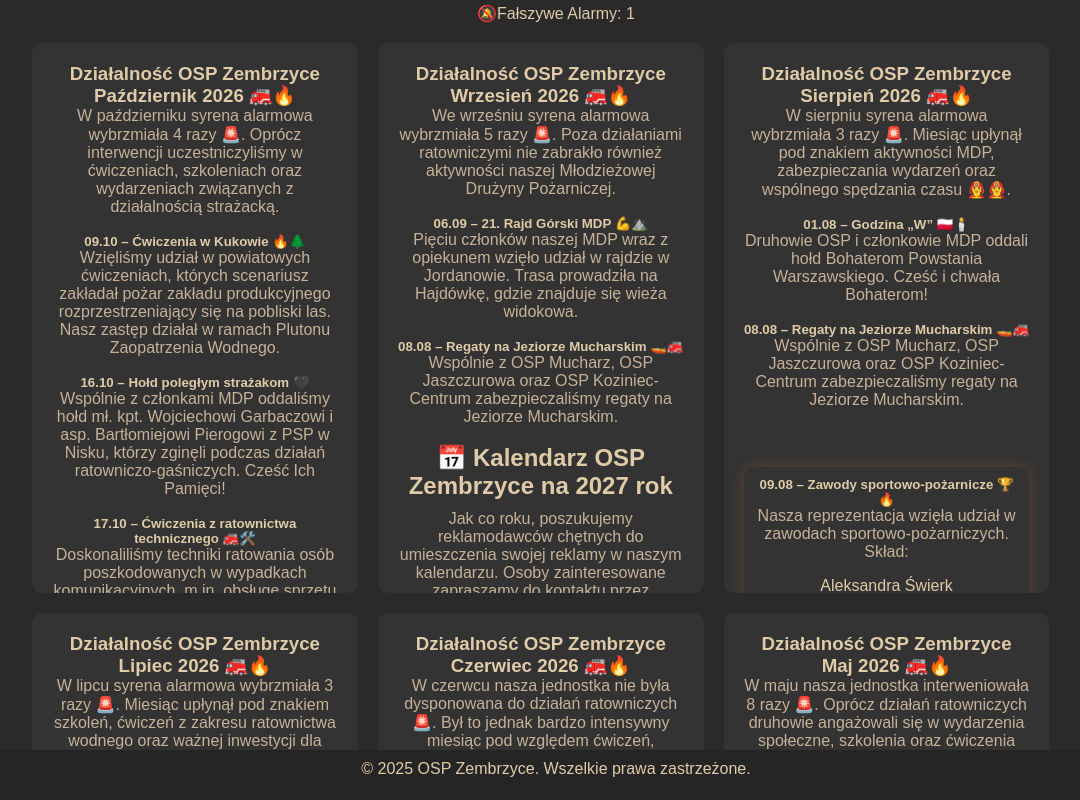
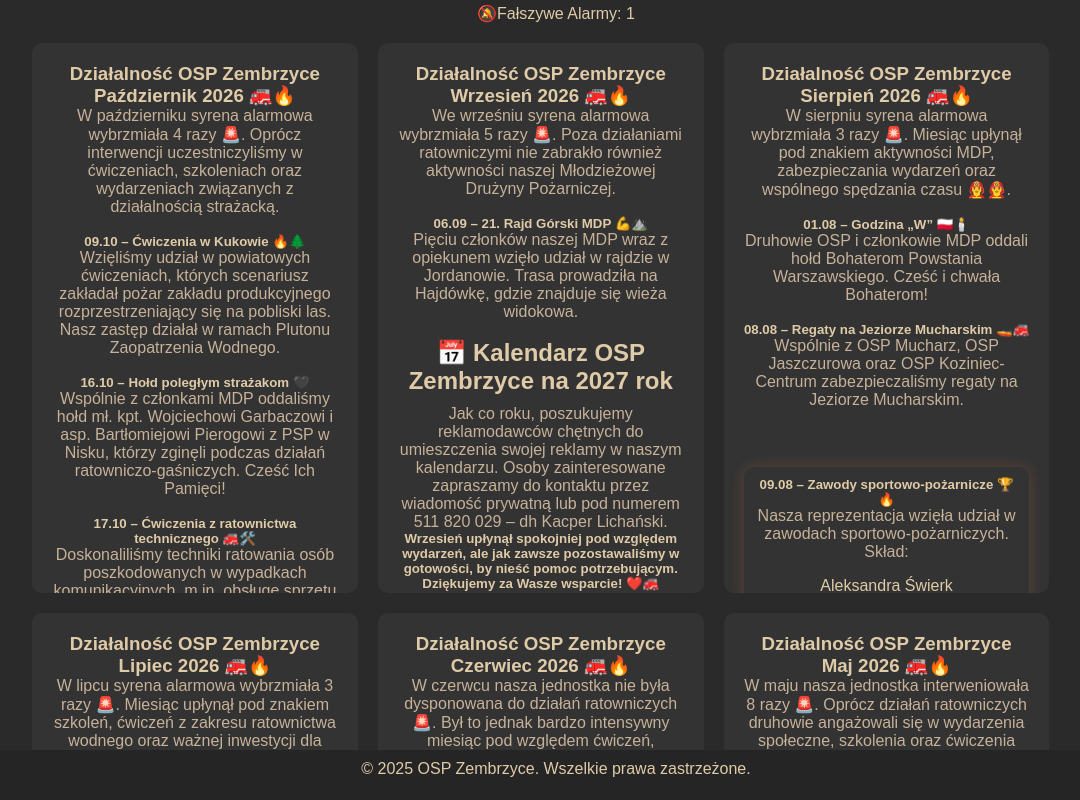
Before and after one commit to Git-Pawe/Strona2, a plain HTML site: page index.html in a window 1280 px wide. Shown: the part 1723-2523 px from the top of the page, without its empty margins (84-1164 px from the left). Drawn offline with Linux system fonts and the light colour scheme.

Commit message:
Update index.html

```diff
--- a/index.html
+++ b/index.html
@@ -134,10 +134,6 @@ Wspólnie z członkami MDP oddaliśmy hołd mł. kpt. Wojciechowi Garbaczowi i a
 <h5>06.09 – 21. Rajd Górski MDP 💪⛰️</h5>
 <p>Pięciu członków naszej MDP wraz z opiekunem wzięło udział w rajdzie w Jordanowie. Trasa prowadziła na Hajdówkę, gdzie znajduje się wieża widokowa.</p> <br>
 
-<h5>08.08 – Regaty na Jeziorze Mucharskim 🚤🚒</h5>
-<p>
-
-Wspólnie z OSP Mucharz, OSP Jaszczurowa oraz OSP Koziniec-Centrum zabezpieczaliśmy regaty na Jeziorze Mucharskim.</p><br>
 
 <h4>📅 Kalendarz OSP Zembrzyce na 2027 rok</h4>
 <p>Jak co roku, poszukujemy reklamodawców chętnych do umieszczenia swojej reklamy w naszym kalendarzu. Osoby zainteresowane zapraszamy do kontaktu przez wiadomość prywatną lub pod numerem 511 820 029 – dh Kacper Lichański.
```
